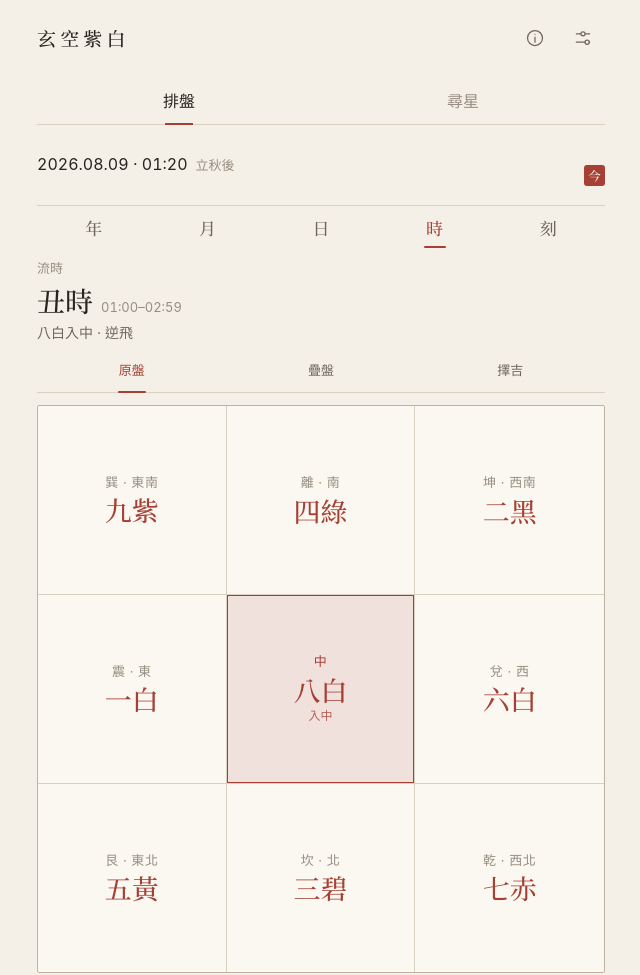
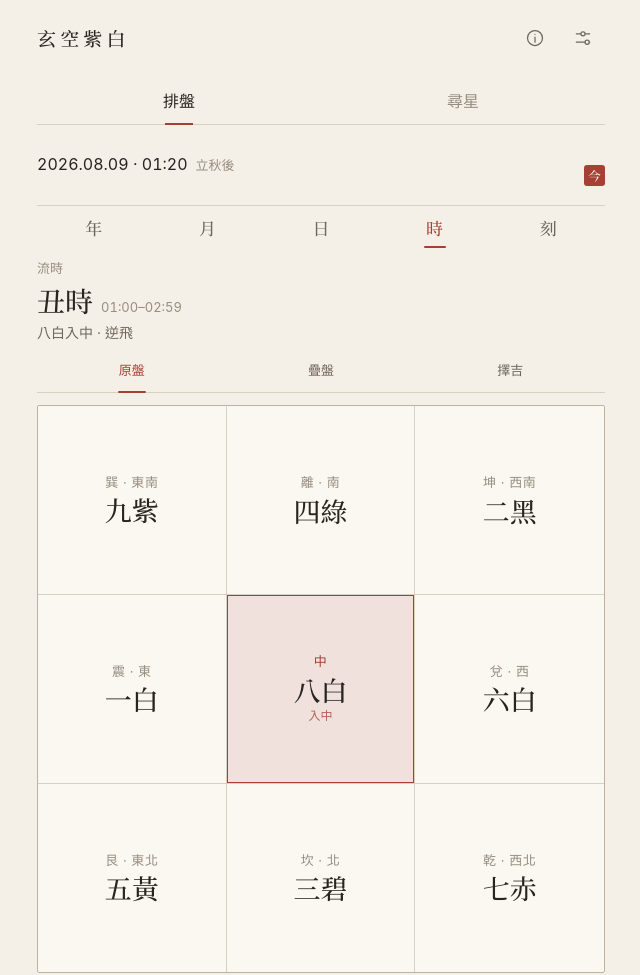
Before and after one commit to U1TR4man/xuankong-zibai, a website built with Vite: page index.html in a window 1280 px wide. Shown: the top 975 px of the page, without its empty margins (319-959 px from the left). Built offline with nearby package versions, Linux system fonts and the light colour scheme; files whose address does not match are found by name.

Commit message:
use ink for plain chart stars

```diff
--- a/src/styles.css
+++ b/src/styles.css
@@ -604,9 +604,9 @@ button, select, input { font: inherit; color: inherit; }
   font-size: clamp(19px, 6.2vw, 24px);
   line-height: 1.15;
   font-weight: 500;
-  color: var(--cinnabar);
+  color: var(--ink);
 }
-.cell--center .cell__star { color: var(--cinnabar); }
+.cell--center .cell__star { color: var(--ink); }
 .cell__meta { font-size: 11px; line-height: 1.2; color: var(--ink-tertiary); }
 .cell--center .cell__meta { color: var(--cinnabar); opacity: .8; }
 
```
Also changed, not shown: CHANGELOG.md.
